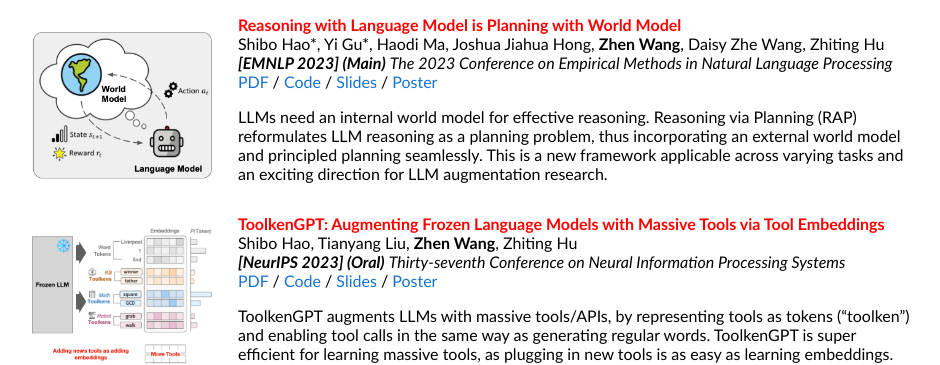
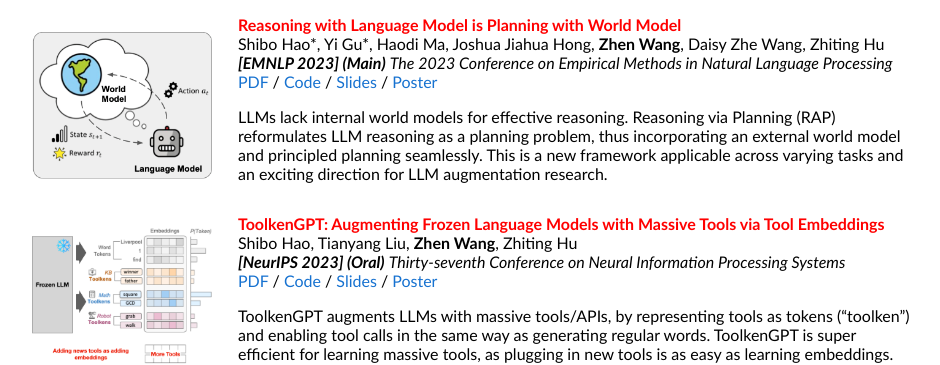
Before and after one commit to zhenwang9102/zhenwang9102.github.io, a Jekyll site: the page built from _posts/2019-06-02-venue.markdown, in a window 1280 px wide and 900 px high, scrolled down 1384 px. Shown: the part 153-518 px from the top of the window, without its empty margins (178-1118 px from the left). Built offline with Jekyll 4.4.1, drawn with Linux system fonts in a browser that asks for light colours.

Commit message:
Update default.html

```diff
--- a/_layouts/default.html
+++ b/_layouts/default.html
@@ -331,7 +331,7 @@
               <em><b>[EMNLP 2023] (Main)</b></em> <i>The 2023 Conference on Empirical Methods in Natural Language Processing</i>
               <br>
               <a href="https://arxiv.org/pdf/2305.14992.pdf">PDF</a> / <a href="https://github.com/Ber666/llm-reasoners">Code</a> / <a href="http://zhenwang9102.github.io/">Slides</a> / <a href="http://zhenwang9102.github.io/">Poster</a>
-              <p>LLMs need an internal world model for effective reasoning. Reasoning via Planning (RAP) reformulates LLM reasoning as a planning problem, thus incorporating an external world model and principled planning seamlessly. This is a new framework applicable across varying tasks and an exciting direction for LLM augmentation research.</p>
+              <p>LLMs lack internal world models for effective reasoning. Reasoning via Planning (RAP) reformulates LLM reasoning as a planning problem, thus incorporating an external world model and principled planning seamlessly. This is a new framework applicable across varying tasks and an exciting direction for LLM augmentation research.</p>
             </td>
           </tr>
         </table>
```
